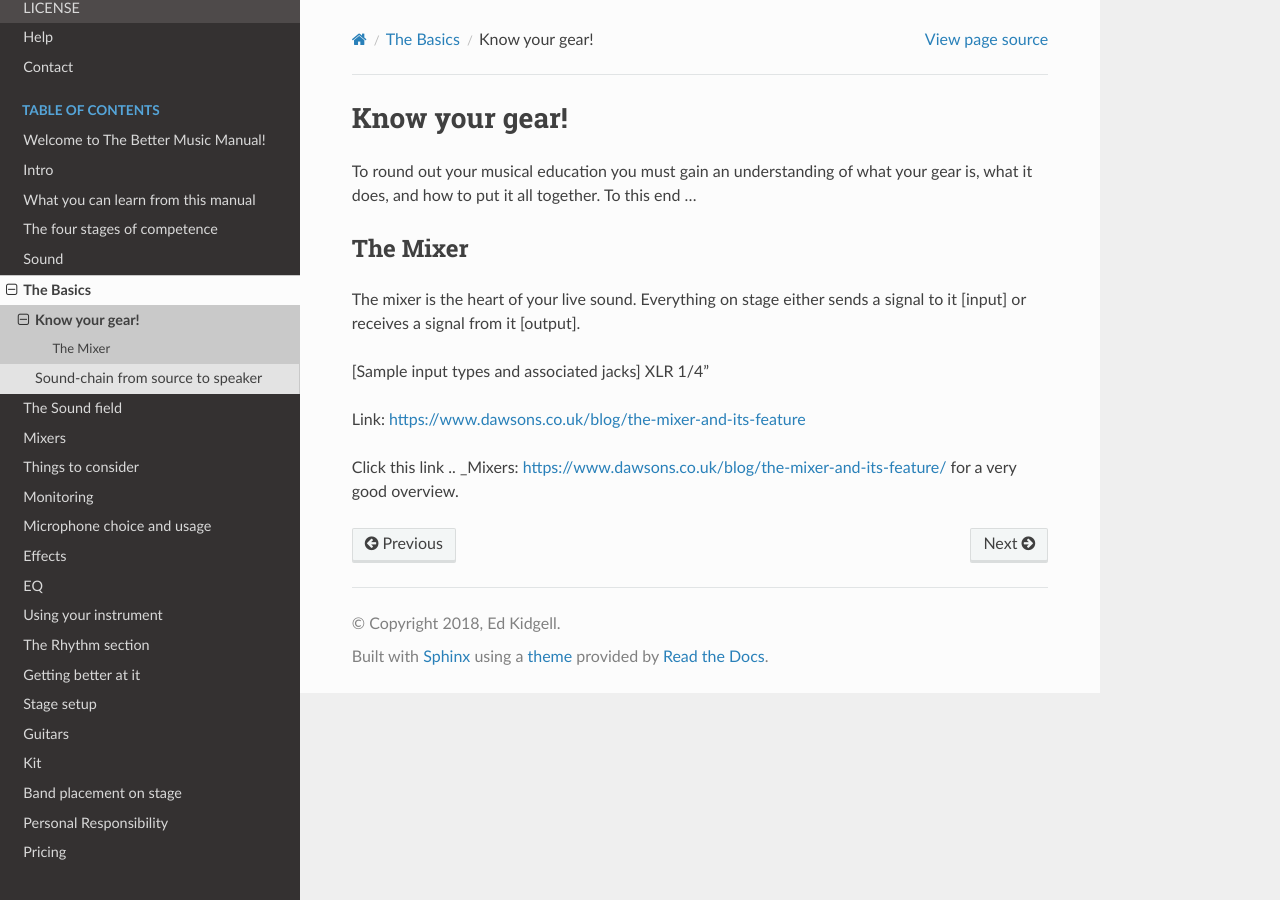
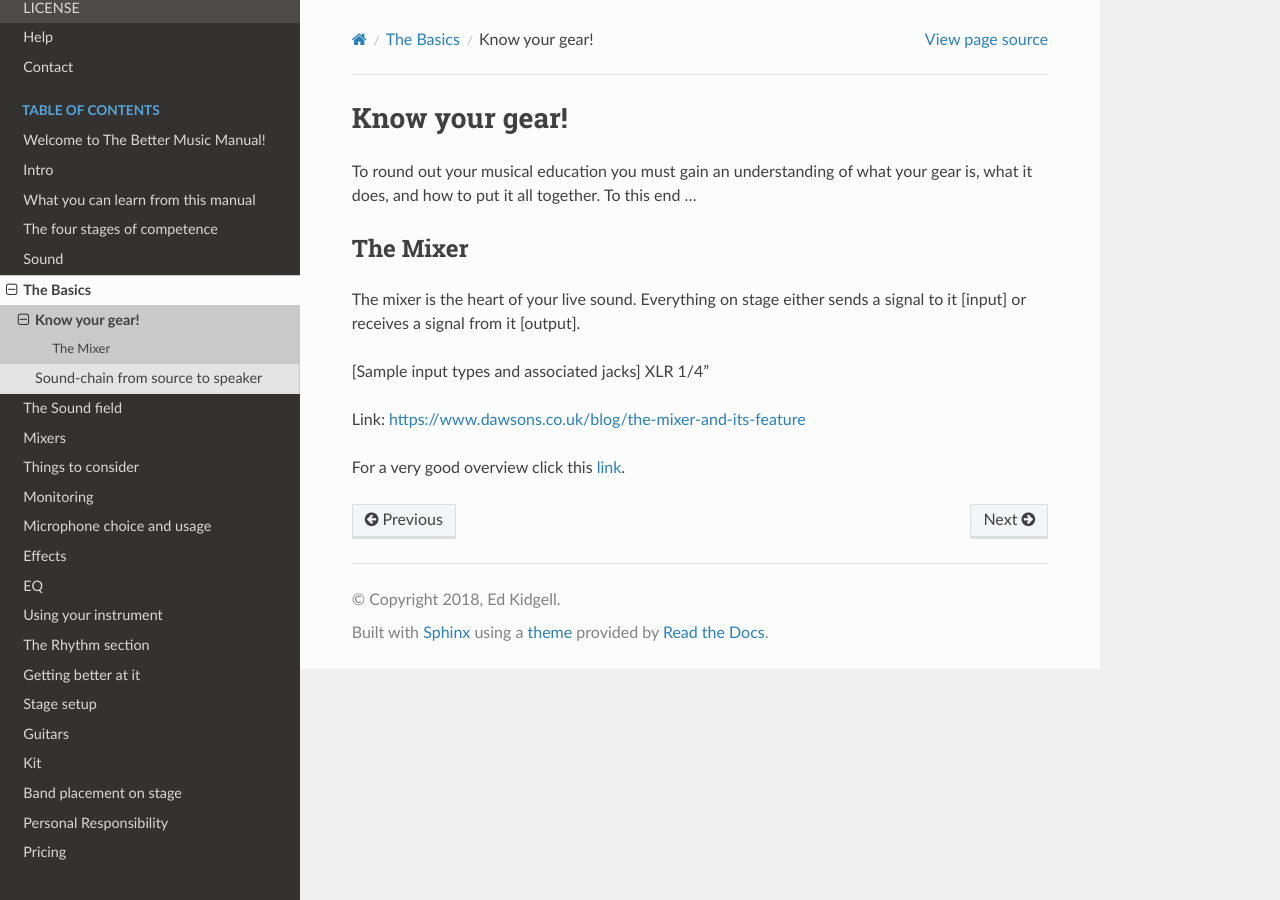
Before and after one commit to flakjakk/docs-repo, a Sphinx documentation site: the page built from docs/source/knowgear.rst, in a window 1280 px wide. Built offline with Sphinx 7.4.7 and the Read the Docs theme 2.0.0, drawn with Linux system fonts in a browser that asks for light colours; pages that are not in the unit, such as notebooks, are missing from menus.

Commit message:
Fixing 2

```diff
--- a/docs/source/knowgear.rst
+++ b/docs/source/knowgear.rst
@@ -14,4 +14,6 @@ XLR
 
 Link: https://www.dawsons.co.uk/blog/the-mixer-and-its-feature
 
-Click this link .. _Mixers: https://www.dawsons.co.uk/blog/the-mixer-and-its-feature/ for a very good overview.
+For a very good overview click this link_.
+
+.. _link: https://www.dawsons.co.uk/blog/the-mixer-and-its-feature/
```
